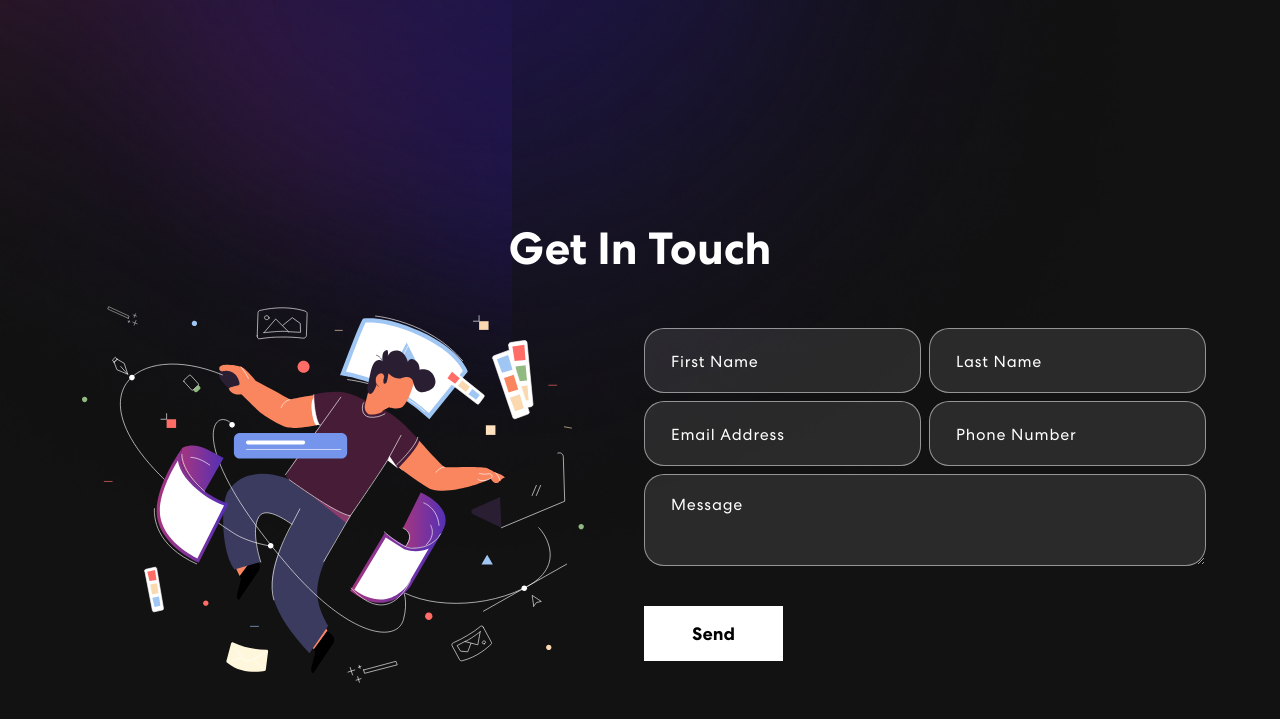
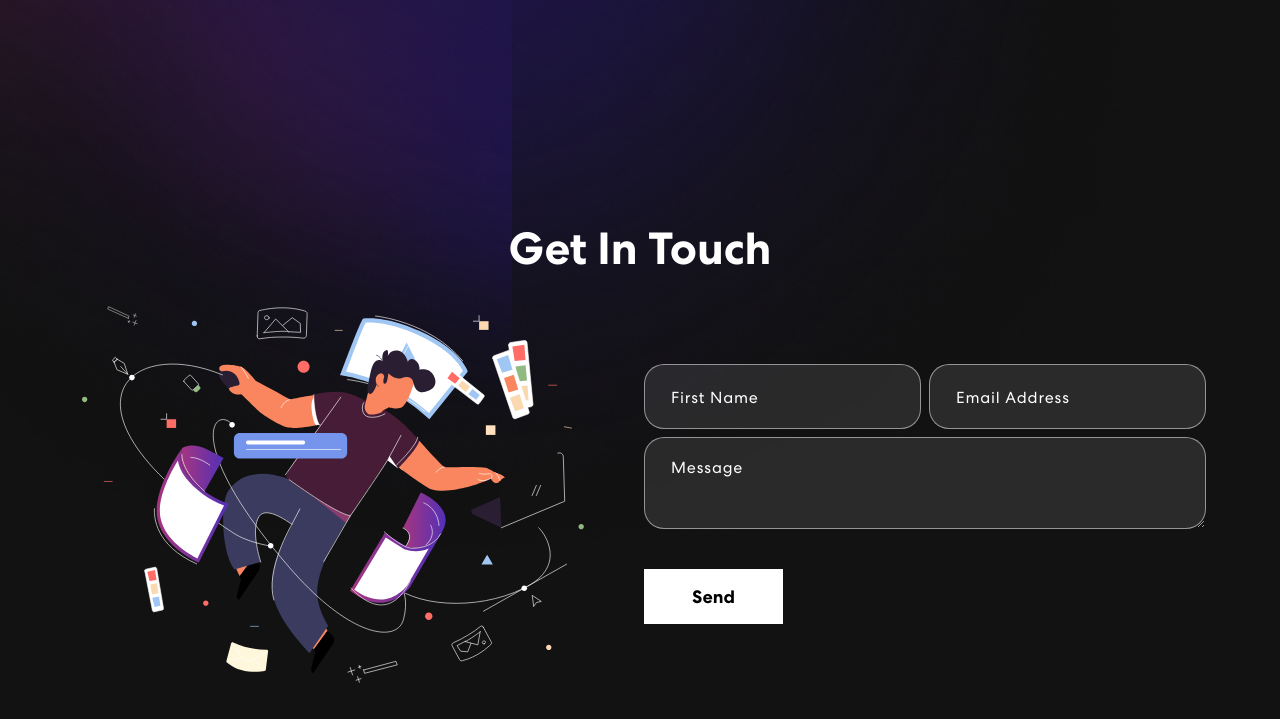
Before and after one commit to jnguyenunl/Portfolio, a React (Create React App) app: page / in a window 1280 px wide. Shown: the part 1837-2556 px from the top of the page. Built offline with nearby package versions, Linux system fonts and the light colour scheme.

Commit message:
Update Contact.js

```diff
--- a/src/components/Contact.js
+++ b/src/components/Contact.js
@@ -4,43 +4,43 @@ import contactImg from "../assets/img/contact-img.svg";
 import colorSharp from "../assets/img/color-sharp.png";
 
 const Contact = () => {
-  const formInitialDetails = {
-    firstName: "",
-    lastName: "",
-    email: "",
-    phone: "",
-    message: "",
-  };
-  const [formDetails, setFormDetails] = useState(formInitialDetails);
-  const [buttonText, setButtonText] = useState("Send");
-  const [status, setStatus] = useState({});
+  // const formInitialDetails = {
+  //   firstName: "",
+  //   lastName: "",
+  //   email: "",
+  //   phone: "",
+  //   message: "",
+  // };
+  // const [formDetails, setFormDetails] = useState(formInitialDetails);
+  // const [buttonText, setButtonText] = useState("Send");
+  // const [status, setStatus] = useState({});
 
-  const onFormUpdate = (catergory, value) => {
-    setFormDetails({ ...formDetails, [catergory]: value });
-  };
+  // const onFormUpdate = (catergory, value) => {
+  //   setFormDetails({ ...formDetails, [catergory]: value });
+  // };
 
-  const handleSubmit = async (e) => {
-    e.preventDefault();
-    setButtonText("Sending...");
-    let response = await fetch("https://jamesnguyenportfolio.netlify.app/contact", {
-      method: "POST",
-      headers: {
-        "Content-Type": "application/json;charset=utf-8",
-      },
-      body: JSON.stringify(formDetails),
-    });
-    setButtonText("Send");
-    let result = await response.json();
-    setFormDetails(formInitialDetails);
-    if (result.code === 200) {
-      setStatus({ succes: true, message: "Message sent successfully!" });
-    } else {
-      setStatus({
-        succes: false,
-        message: "Something went wrong, please try again later.",
-      });
-    }
-  };
+  // const handleSubmit = async (e) => {
+  //   e.preventDefault();
+  //   setButtonText("Sending...");
+  //   let response = await fetch("https://jamesnguyenportfolio.netlify.app/contact", {
+  //     method: "POST",
+  //     headers: {
+  //       "Content-Type": "application/json;charset=utf-8",
+  //     },
+  //     body: JSON.stringify(formDetails),
+  //   });
+  //   setButtonText("Send");
+  //   let result = await response.json();
+  //   setFormDetails(formInitialDetails);
+  //   if (result.code === 200) {
+  //     setStatus({ succes: true, message: "Message sent successfully!" });
+  //   } else {
+  //     setStatus({
+  //       succes: false,
+  //       message: "Something went wrong, please try again later.",
+  //     });
+  //   }
+  // };
   //   "http://localhost:3000/contact"
 
   return (
@@ -51,70 +51,61 @@ const Contact = () => {
           <Col md={6}>
             <img src={contactImg} alt="Contact" />
           </Col>
-          {status.message ? (
           <Col>
-              <p className={status.succes === false ? "danger" : "success"}>
-                {status.message}
-              </p>
-            </Col>
-          ) : (
-            <Col>
-              <form onSubmit={handleSubmit}>
+            <form name="contact" method="POST" data-netlify="true">
               <Row>
                 <Col sm={6} className="px-1">
                   <input
                     type="text"
-                      value={formDetails.firstName}
+                    // value={formDetails.firstName}
                     placeholder="First Name"
-                      onChange={(e) =>
-                        onFormUpdate("firstName", e.target.value)
-                      }
+                    // onChange={(e) => onFormUpdate("firstName", e.target.value)}
+                    required
+                    name="name"
+                  />
+                </Col>
+                {/* <Col sm={6} className="px-1">
+                  <input
+                    type="text"
+                    // value={formDetails.lastName}
+                    placeholder="Last Name"
+                    // onChange={(e) => onFormUpdate("lastName", e.target.value)}
                     required
                   />
-                  </Col>
-                  <Col sm={6} className="px-1">
-                    <input
-                      type="text"
-                      value={formDetails.lastName}
-                      placeholder="Last Name"
-                      onChange={(e) => onFormUpdate("lastName", e.target.value)}
-                      required
-                    />
-                  </Col>
+                </Col> */}
                 <Col sm={6} className="px-1">
                   <input
                     type="email"
-                      value={formDetails.email}
+                    // value={formDetails.email}
                     placeholder="Email Address"
-                      onChange={(e) => onFormUpdate("email", e.target.value)}
+                    // onChange={(e) => onFormUpdate("email", e.target.value)}
                     required
+                    name="email"
                   />
                 </Col>
-                  <Col sm={6} className="px-1">
+                {/* <Col sm={6} className="px-1">
                   <input
                     type="tel"
-                      value={formDetails.phone}
+                    // value={formDetails.phone}
                     placeholder="Phone Number"
                     pattern="[0-9]{3}-[0-9]{2}-[0-9]{3}"
-                      onChange={(e) => onFormUpdate("phone", e.target.value)}
+                    // onChange={(e) => onFormUpdate("phone", e.target.value)}
                   />
-                  </Col>
+                </Col> */}
                 <Col size={12} className="px-1">
                   <textarea
                     row="6"
-                      value={formDetails.message}
+                    // value={formDetails.message}
                     placeholder="Message"
-                      onChange={(e) => onFormUpdate("message", e.target.value)}
+                    // onChange={(e) => onFormUpdate("message", e.target.value)}
                     required
+                    name="message"
                   />
-                    <button>
-                      <span>{buttonText}</span>
-                    </button>
+                  <button type="submit">Send</button>
                 </Col>
               </Row>
             </form>
           </Col>
-          )}
         </Row>
       </Container>
       <img className="background-image-left" src={colorSharp} alt="null" />
```
Lines whose indentation alone changed are shown as unchanged.
